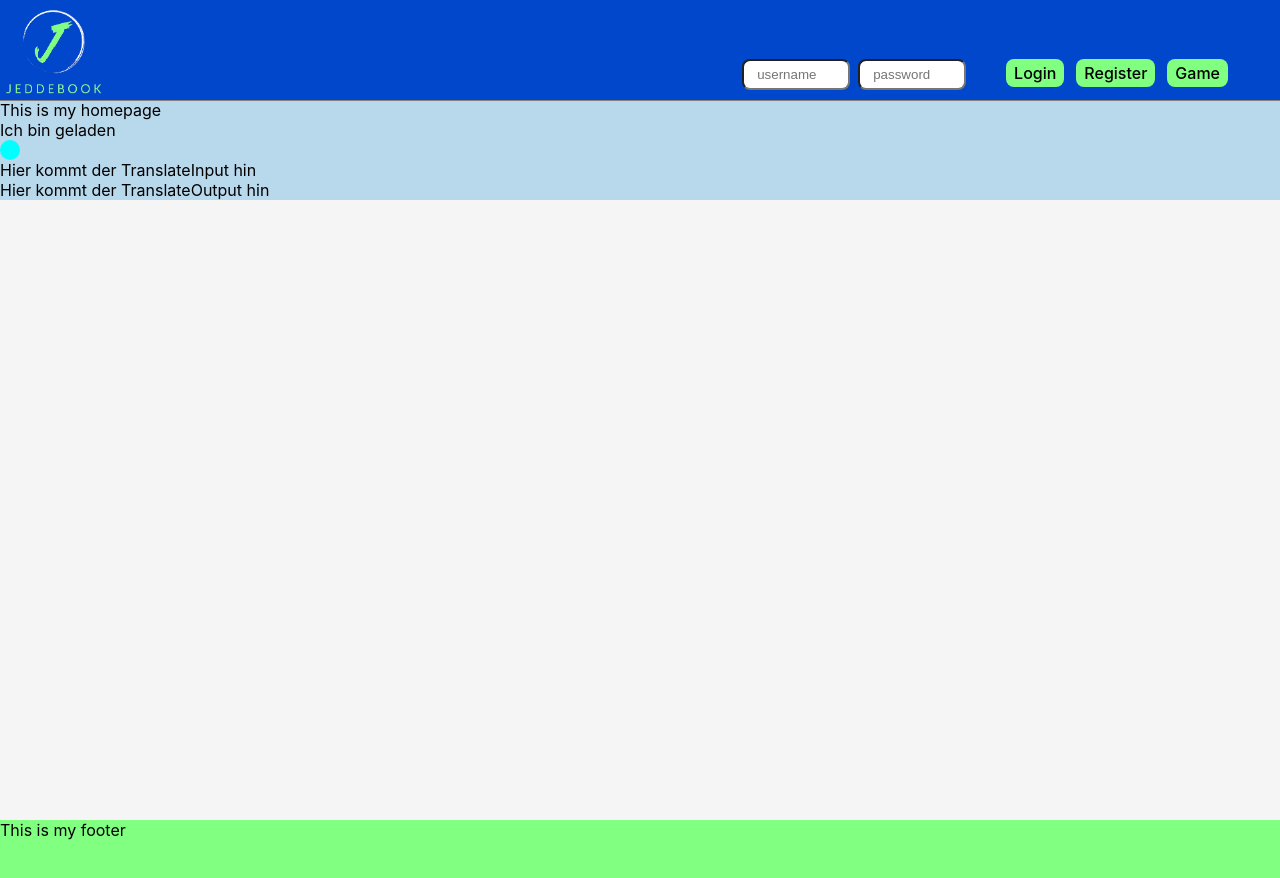
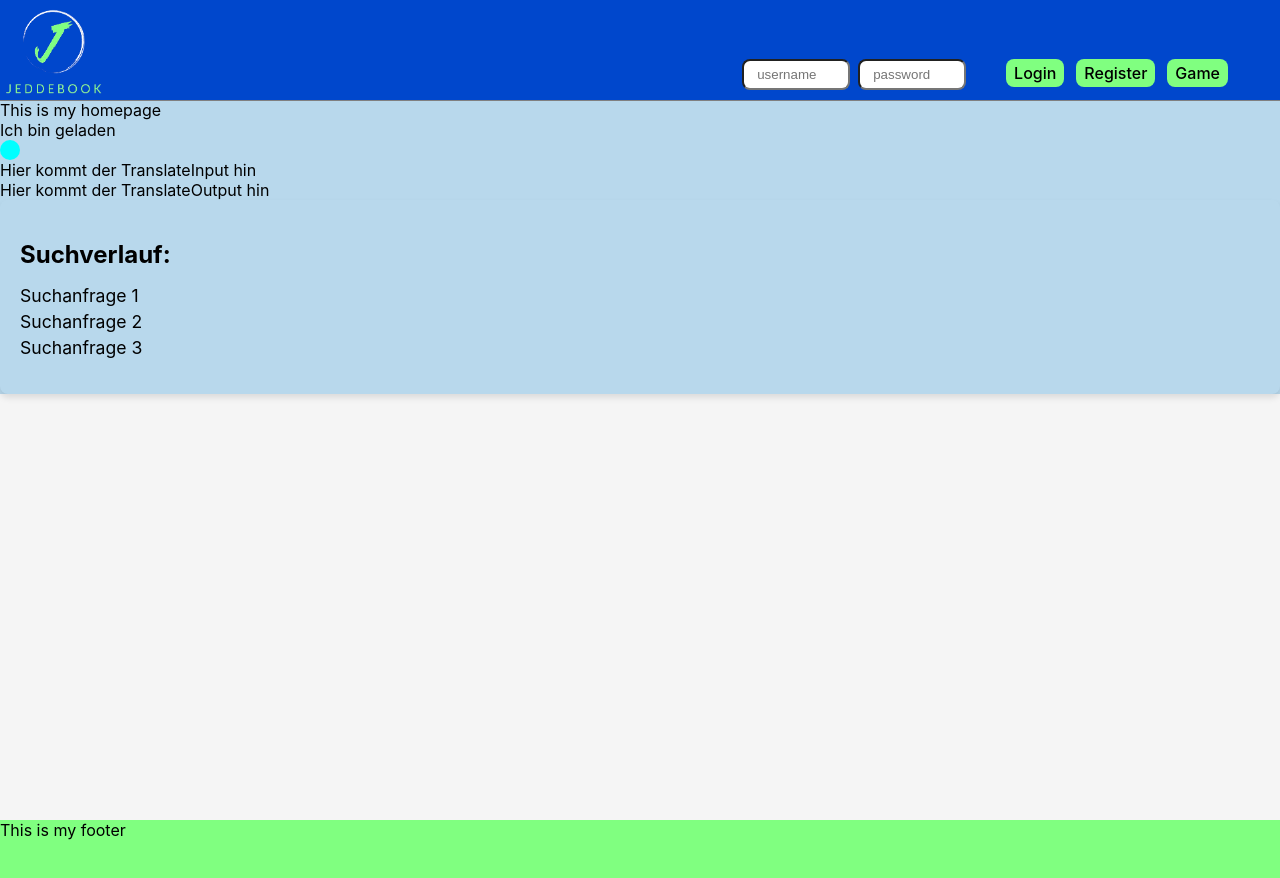
Before and after one commit to ElvisTechstarter/Team3-Projekt-W, a React (Create React App) app in the folder Frontend/jeddebook_site/: page / in a window 1280 px wide. Shown: the top 878 px of the page. Built offline with nearby package versions, Linux system fonts and the light colour scheme.

Commit message:
searchhistory mockup reingesetzt

```diff
--- /dev/null
+++ b/Frontend/jeddebook_site/src/components/common/templates/search-history/SearchHistory.js
@@ -0,0 +1,30 @@
+import React from "react";
+import styles from "./SearchHistory.module.css";
+
+function SearchHistory(isLoggedIn) {
+  //let isLoggedIn = true;
+
+  // Feste Liste für den Suchverlauf
+  const fixedHistory = ["Suchanfrage 1", "Suchanfrage 2", "Suchanfrage 3"];
+
+  // Iteriere über die feste Liste und zeige die Suchanfragen an
+  const searchHistoryItems = [];
+  for (let i = 0; i < fixedHistory.length; i++) {
+    searchHistoryItems.push(<li key={i}>{fixedHistory[i]}</li>);
+  }
+
+  return (
+    <div className={styles.searchHistoryContainer}>
+      {isLoggedIn ? (
+        <div>
+          <h2>Suchverlauf:</h2>
+          <ul>{searchHistoryItems}</ul>
+        </div>
+      ) : (
+        <p>Du musst eingeloggt sein, um den Suchverlauf anzuzeigen.</p>
+      )}
+    </div>
+  );
+}
+
+export default SearchHistory;
--- /dev/null
+++ b/Frontend/jeddebook_site/src/components/common/templates/search-history/SearchHistory.module.css
@@ -0,0 +1,28 @@
+.searchHistoryContainer {
+  background-color: --background-color;
+  border: 1px solid --secondary-color;
+  padding: 20px;
+  border-radius: 8px;
+  box-shadow: 0 4px 6px rgba(0, 0, 0, 0.1);
+}
+
+.searchHistoryContainer h2 {
+  font-size: 1.5rem;
+  margin-bottom: 10px;
+}
+
+.searchHistoryContainer ul {
+  list-style: none;
+  padding: 0;
+}
+
+.searchHistoryContainer li {
+  margin-bottom: 5px;
+  font-size: 1.1rem;
+}
+
+/* Optional: Hover effect */
+.searchHistoryContainer li:hover {
+  color: #0074d9;
+  cursor: pointer;
+}
--- /dev/null
+++ b/Frontend/jeddebook_site/src/components/common/templates/search-history/index.js
@@ -0,0 +1,3 @@
+import SearchHistory from "./SearchHistory";
+
+export default SearchHistory;
--- a/Frontend/jeddebook_site/src/pages/home-page/HomePage.js
+++ b/Frontend/jeddebook_site/src/pages/home-page/HomePage.js
@@ -4,9 +4,12 @@ import LoadingDiv from "../../components/common/templates/loading-div";
 import styles from "./HomePage.module.css";
 import TranslateInput from "../../components/common/templates/translate-input";
 import TranslateOutput from "../../components/common/templates/translate-output";
+import SearchHistory from "../../components/common/templates/search-history";
 
 function HomePage() {
   const [stayLoggedIn, setStayLoggedIn] = useState(false);
+
+  // Funktion zum Hinzufügen einer Suchanfrage zum Verlauf
 
   function onClickStayLoggedIn() {
     setStayLoggedIn(!stayLoggedIn);
@@ -18,6 +21,7 @@ function HomePage() {
       <Checkbox isChecked={stayLoggedIn} onClick={onClickStayLoggedIn} />
       <TranslateInput />
       <TranslateOutput />
+      <SearchHistory isLoggedIn={true} />
     </div>
   );
 }
```
